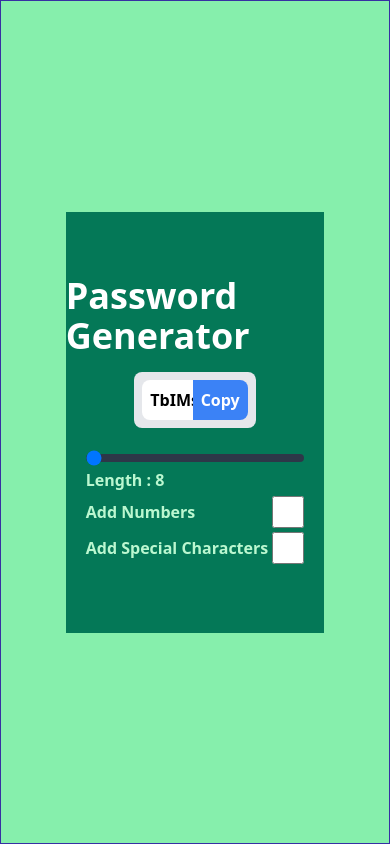
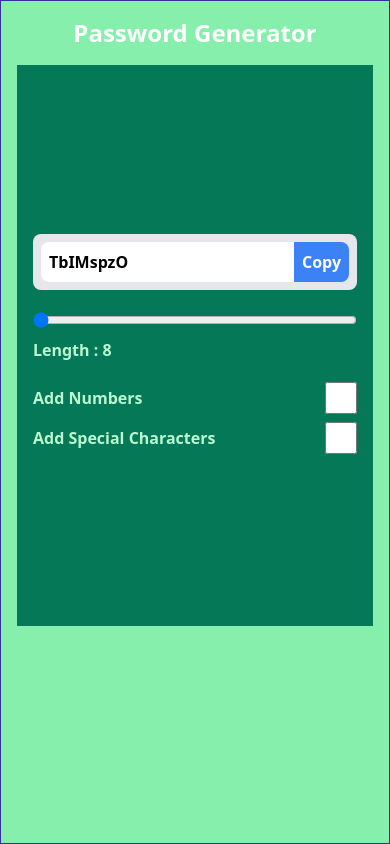
Before and after one commit to Muhammad-Hassan31144/reactJS-Password-Generator, a React (Vite) app: page / in a window 390 px wide. Built offline with nearby package versions, Linux system fonts and the light colour scheme.

Commit message:
Made Responsive

```diff
--- a/src/App.jsx
+++ b/src/App.jsx
@@ -44,7 +44,11 @@ function App() {
     passwordGen();
   }, [passwordGen]);
   return (
-    <div className="h-screen w-full bg-green-300 flex justify-center items-center border border-indigo-800">
+    <div className="h-screen w-full bg-green-300 flex flex-col justify-normal md:justify-center items-center border border-indigo-800">
+
+    <h1 className="text-2xl md:text-4xl text-white text-left font-bold m-2 p-2 md:m-4 md:p-4">
+      Password Generator
+    </h1>
       <Generator
         password={password}
         length={length}
--- a/src/components/Generator.jsx
+++ b/src/components/Generator.jsx
@@ -7,22 +7,20 @@ const PasswordLengthSlider = ({ length, setLength }) => {
   const bgColor = `linear-gradient(90deg, #48BB78 ${percentage}%, #2D3748 ${percentage}%)`;
 
   return (
-    <div className="">
     <div className="mt-2">
       <input
         id="inputRange"
         type="range"
         min={8}
-          max={32}
+        max={window.innerWidth < 700 ? 20 : 32}
         value={length}
         onChange={(e) => setLength(parseInt(e.target.value, 10))}
-          className="appearance-none w-full h-2 rounded-full outline-none"
+        className="w-full h-2 rounded-full outline-none"
         style={{ background: bgColor }}
       />
-      </div>
       <label
         htmlFor="inputRange"
-        className="text-md font-bold text-green-200 mr-1"
+        className="text-md font-bold text-green-200 block mt-2"
       >
         Length : {length}
       </label>
@@ -47,34 +45,31 @@ const Generator = ({
   }, [password]);
 
   return (
-    <div className="flex flex-col justify-center items-center bg-emerald-700 w-2/3 h-1/2">
-      <div>
-        <h1 className="text-4xl text-white font-bold mb-2">
-          Password Generator
-        </h1>
-      </div>
-      <div className="flex items-center justify-center p-2 w-full">
-        <div className="rounded-lg bg-gray-200 p-2 w-1/2">
-          <div className="flex ">
+
+    <div className="bg-emerald-700 flex flex-col justify-center items-center p-4 h-4/6 sm:w-10/12">
+
+    <div className="bg-emerald-700 ">
+      <div className="rounded-lg bg-gray-200 p-2 w-full mb-4">
+        <div className="flex">
           <input
             type="text"
             value={password}
             readOnly
-              className=" w-full rounded-tl-lg rounded-bl-lg bg-white pl-2 text-base font-semibold outline-0"
+            className="w-full rounded-l-lg bg-white pl-2 text-base font-semibold outline-0"
             ref={passwordRef}
           />
           <button
             onClick={copyPasstoClipboard}
-              className="bg-blue-500 p-2 rounded-tr-lg rounded-br-lg text-white font-semibold hover:bg-blue-800 transition-colors"
+            className="bg-blue-500 p-2 rounded-r-lg text-white font-semibold hover:bg-blue-800 transition-colors"
           >
             Copy
           </button>
         </div>
       </div>
+      <div className="w-full mb-4">
+        <PasswordLengthSlider length={length} setLength={setLength} />
       </div>
-      <div className="flex flex-col">
-        <PasswordLengthSlider length={length} setLength={setLength} />
-        <div>
+      <div className="flex flex-col w-full">
         <div className="flex my-1 items-center justify-between">
           <label
             className="text-md font-bold text-green-200 mr-1"
@@ -83,7 +78,7 @@ const Generator = ({
             Add Numbers
           </label>
           <input
-              className="dark:border-white-400/20 dark:scale-100 transition-all duration-500 ease-in-out dark:hover:scale-110 dark:checked:scale-100 w-8 h-8"
+            className="w-8 h-8"
             type="checkbox"
             defaultChecked={numberPerm}
             name="NumberAddition"
@@ -102,7 +97,7 @@ const Generator = ({
             Add Special Characters
           </label>
           <input
-              className="dark:border-white-400/20 dark:scale-100 transition-all duration-500 ease-in-out dark:hover:scale-110 dark:checked:scale-100 w-8 h-8"
+            className="w-8 h-8"
             type="checkbox"
             name="specialcharacter"
             id="specialChar"
```
Lines whose indentation alone changed are shown as unchanged.
